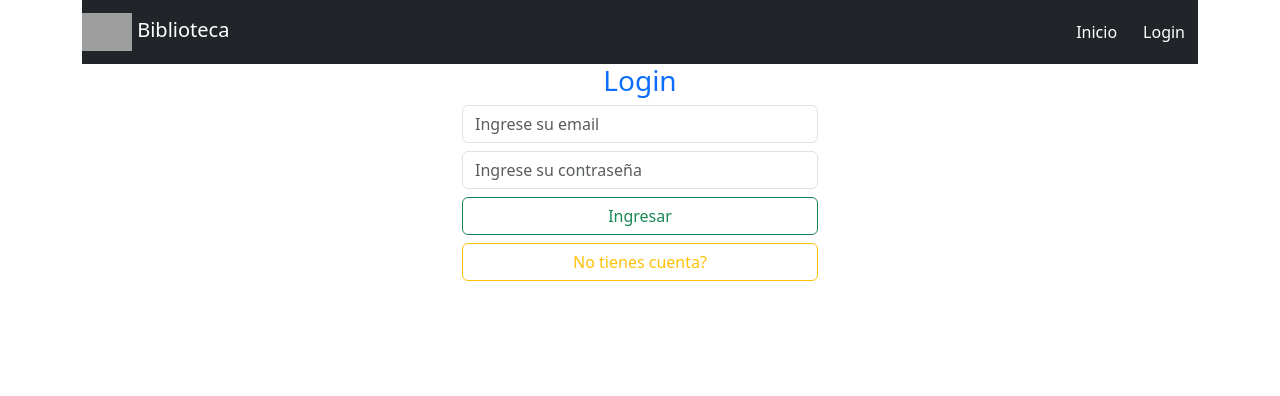
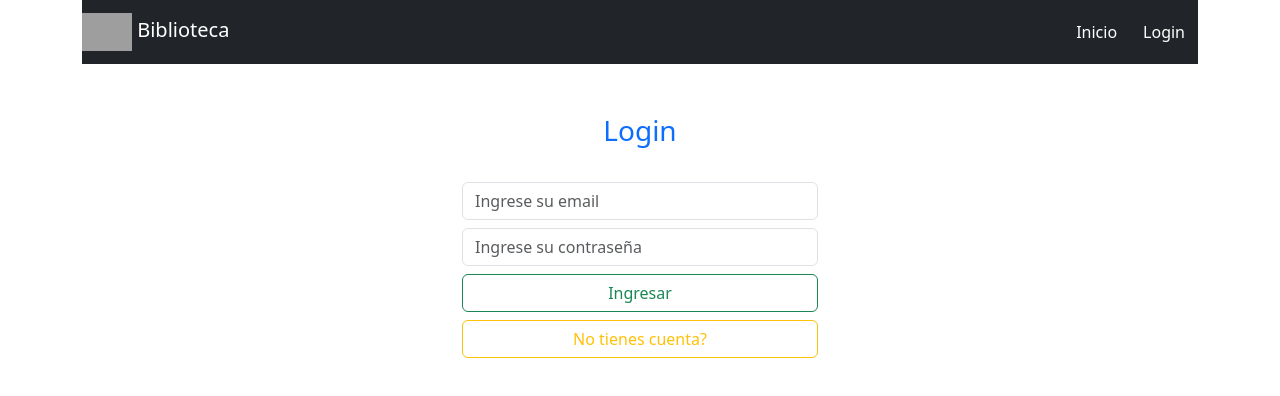
Before and after one commit to Ydelator/Rubrica_biblioteca, a React (Vite) app: page /login in a window 1280 px wide. Shown: the top 396 px of the page. Built offline with nearby package versions, Linux system fonts and the light colour scheme; no server answers; the database is empty; grey boxes are pictures that could not be loaded.

Commit message:
mas estilos

```diff
--- a/src/App.css
+++ b/src/App.css
@@ -20,3 +20,9 @@
         margin-top: 20px;
     }
 }
+.login-registro{
+    margin-top: 50px;
+}
+.login-registro h3{
+    margin-bottom: 35px;
+}
--- a/src/components/Login.jsx
+++ b/src/components/Login.jsx
@@ -81,6 +81,7 @@ const Login = () => {
             setEmail('')
             setPass('')
             setError(null)
+            navigate('/user')
         } catch (error) {
             console.error(error.code)
             if (error.code==='auth/invalid-email') {
@@ -95,7 +96,7 @@ const Login = () => {
     },[email, pass])
 
   return (
-    <div>
+    <div className='login-registro'>
         <h3 className='text-center text-primary'>
             {
                 modo ? 'Registro de usuario' :
```
